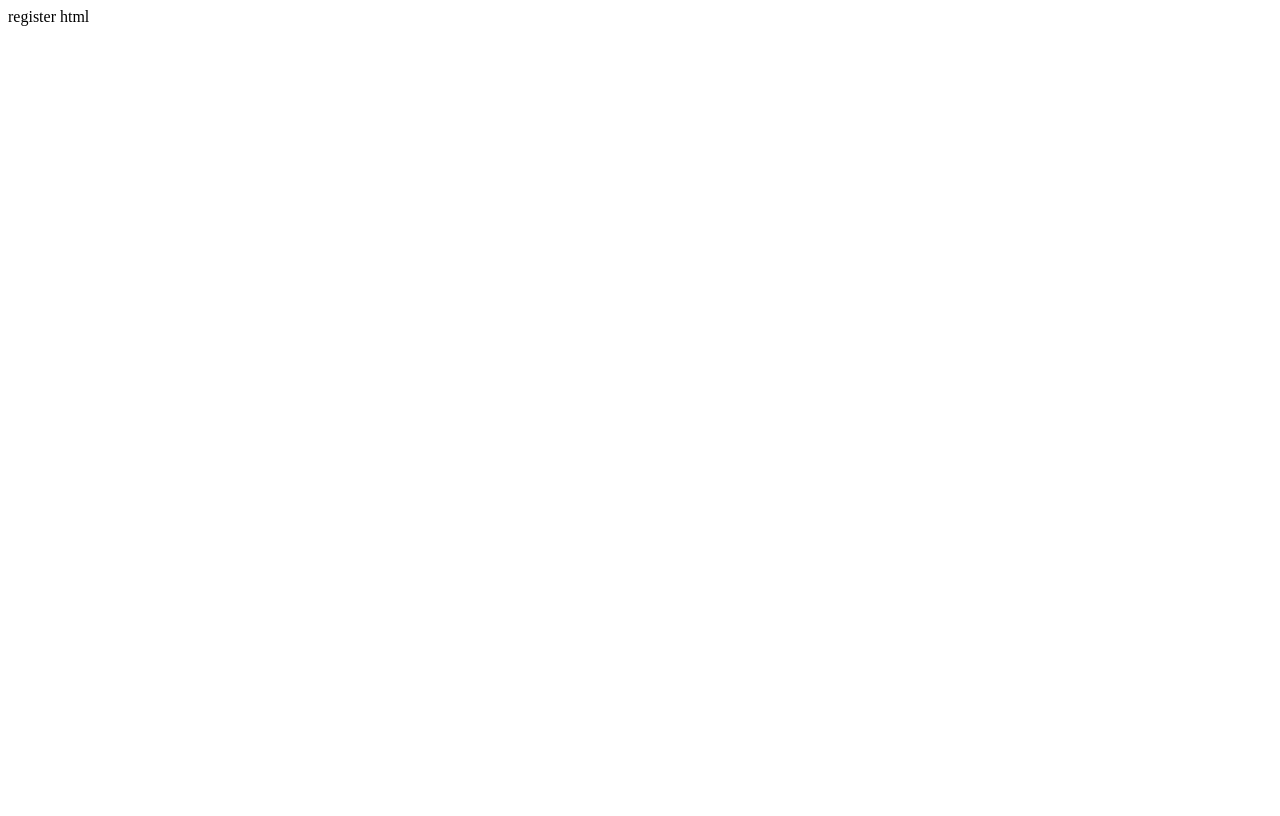
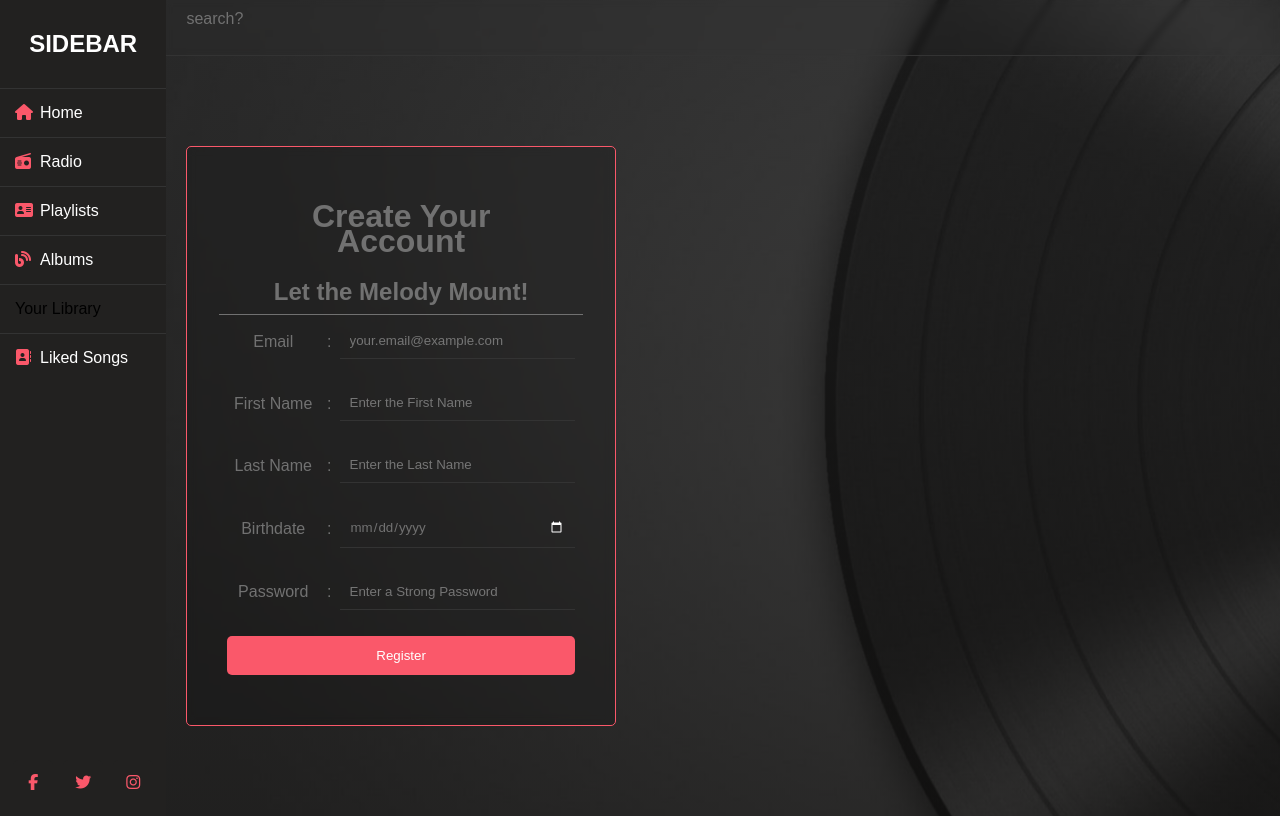
Before and after one commit to Yash04A/MusicStreamingApp, a Flask app: page /register in a window 1280 px wide. Before the commit the page is almost empty. Before the commit the page ends 26 px from the top, so only its background shows below. Run offline with Flask 3, Linux system fonts and the light colour scheme; some libraries are stand-ins or nearby versions.

Commit message:
Worked on auth

```diff
--- a/auth.py
+++ b/auth.py
@@ -1,38 +1,79 @@
 from flask_bcrypt import Bcrypt
-from flask import Blueprint, render_template, request, url_for
+from flask import Blueprint, render_template, request, url_for, flash
+from datetime import datetime
 
 auth_bp = Blueprint('auth', __name__)
 
 from models import User
+from config import bcrypt, db
+
 @auth_bp.route("/register", methods=["GET","POST"])
 def register():
     if request.method == 'POST':
-        email = request.forms.get("email")
-        password = request.forms.get("password")
+        email = request.form.get("email")
+        first = request.form.get("fname")
+        last = request.form.get("lname")
+        dob = request.form.get("dob")
+        password = request.form.get("password")
+        dob = datetime.strptime(dob, '%Y-%m-%d').date()
+        if User.query.filter_by(email=email).first():
+            return "User already exists!"
+
+        else:
+            try:
+                print(dob)
+                print(bcrypt.generate_password_hash(password))
+                user = User(email=email,
+                            first_name=first,
+                            last_name=last,
+                            dob=dob,
+                            role="user",
+                            password = bcrypt.generate_password_hash(password)
+                            )
+                db.session.add(user)
+                db.session.commit()
+                print(1)
+                return url_for("login")
+            except Exception as e:
+                print(e)
+                return "Unsuccessful"
+
     return render_template('auth/register.html')
 
 @auth_bp.route("/login", methods=["GET","POST"])
 def login():
+
     if request.method == 'POST':
-        user = User.query.filter_by(username=username).first()
+        email = request.form.get("email")
+        password = request.form.get("password")
+
+        user = User.query.filter_by(email=email).first()
+
         if user:
-            if Bcrypt.check_password_hash(user.password, password):
-                return 1
+            if bcrypt.check_password_hash(user.password, password):
+                return "Login successful"
             else:
                 return "Wrong password"
         else:
             return "User does not exists."
+
     return render_template('auth/login.html')
 
 @auth_bp.route("/admin/login", methods=["GET","POST"])
 def admin_login():
+
     if request.method == 'POST':
-        user = User.query.filter_by(username=username).first()
+        email = request.form.get("email")
+        password = request.form.get("password")
+
+        user = User.query.filter_by(email=email).first()
+
         if user:
             if Bcrypt.check_password_hash(user.password, password):
-                return 1
+                return flash("Login successful")
             else:
                 return "Wrong password"
         else:
             return "User does not exists."
+
     return render_template('auth/admin.html')
--- a/config.py
+++ b/config.py
@@ -12,7 +12,9 @@ app.config['SONG_IMG_UPLOAD'] = path.join(path.dirname(path.realpath(__file__)),
 app.config['SONG_UPLOAD'] = path.join(path.dirname(path.realpath(__file__)), 'static/song/')
 
 app.config['SQLALCHEMY_DATABASE_URI'] = 'sqlite:///myapp.sqlite3'
-db = SQLAlchemy(app)
+db = SQLAlchemy()
+db.init_app(app)
+app.app_context().push()
 
 bcrypt = Bcrypt(app)
 login_manager = LoginManager(app)
--- a/main.py
+++ b/main.py
@@ -1,6 +1,6 @@
 from flask import Flask, render_template, url_for, redirect, request
 
-from config import app
+from config import app,db
 from auth import auth_bp
 app.register_blueprint(auth_bp)
 
@@ -11,4 +11,5 @@ def home():
     return render_template("home.html")
 
 if __name__ == "__main__":
+    db.create_all()
     app.run(debug=True)
--- a/models.py
+++ b/models.py
@@ -10,14 +10,14 @@ def load_user(user_id):
 
 class User(db.Model, UserMixin):
     id = db.Column(db.Integer, primary_key=True)
-    username = db.Column(db.String(25), nullable=False)
+    email = db.Column(db.String(25), nullable=False)
     first_name = db.Column(db.String(25), nullable=False)
     last_name = db.Column(db.String(25), nullable=False)
-    email = db.Column(db.String(25), nullable=False)
-    dob = db.Column(db.DateTime, nullable=False)
+    dob = db.Column(db.Date, nullable=True)
     role = db.Column(db.String(10), nullable=False)
     pfp  = db.Column(db.String(25), nullable=False, default='default.jpg')
     password = db.Column(db.String(25), nullable=False)
 
 # class Song(db.Model):
+
 #     pass
--- /dev/null
+++ b/static/css/base.css
@@ -0,0 +1,114 @@
+*{
+    margin: 0;
+    padding: 0;
+    box-sizing: border-box;
+    list-style: none;
+    text-decoration: none;
+    font-family: sans-serif;
+  }
+
+  body{
+     background-color: #222120;
+  }
+
+  .wrapper{
+    display: flex;
+    position: relative;
+  }
+
+  .wrapper .sidebar{
+    width: 13vw;
+    height: 100vh;
+    background: #222120;
+    padding: 30px 0px;
+    position: fixed;
+  }
+
+  .wrapper .sidebar h2{
+    color: #fff;
+    text-transform: uppercase;
+    text-align: center;
+    margin-bottom: 30px;
+  }
+
+  .wrapper .sidebar ul li{
+    padding: 15px;
+    border-top: 1px solid #333333;
+  }
+
+  .wrapper .sidebar ul li a{
+    color: #fff;
+    display: block;
+  }
+
+  .wrapper .sidebar ul li a .fas{
+    color: #fa586a;
+    width: 25px;
+  }
+
+  .wrapper .sidebar ul li:hover{
+    background-color: #333333;
+  }
+
+  .wrapper .sidebar ul li:hover a{
+    color: #222120;
+  }
+
+  .wrapper .sidebar .social_media{
+    position: absolute;
+    bottom: 0;
+    left: 50%;
+    transform: translateX(-50%);
+    display: flex;
+  }
+
+  .wrapper .sidebar .social_media a{
+    display: block;
+    width: 40px;
+    background: #222120;
+    height: 40px;
+    line-height: 45px;
+    text-align: center;
+    margin: 0 5px;
+    color: #fa586a;
+    border-top-left-radius: 5px;
+    border-top-right-radius: 5px;
+  }
+
+  .wrapper .main_content{
+    width: 100vw;
+    margin-left: 13vw;
+  }
+
+  .wrapper .main_content .header{
+    height: 7vh;
+    padding: 10px 20px;
+    position: stickey;
+    background-color: transparent;
+    /* background: #222120; */
+    color: #717171;
+    border-bottom: 1px solid #333333;
+  }
+
+
+  .wrapper .main_content .info{
+    margin: 20px;
+    color: #717171;
+    line-height: 25px;
+  }
+
+  .wrapper .main_content .info div{
+    margin-bottom: 20px;
+  }
+
+  @media (max-height: 500px){
+    .social_media{
+      display: none !important;
+    }
+  }
+
+    .main_content {
+        width: 100%;
+        margin: 0;
+        background-image: linear-gradient(0deg, rgba(34, 33, 32, 0.5), rgba(51, 51, 51, 0.5));
+    }
--- /dev/null
+++ b/static/css/forms.css
@@ -0,0 +1,84 @@
+body{
+    overflow: hidden;
+}
+
+fieldset {
+    width: 40%;
+    text-align: center;
+    -webkit-backdrop-filter: blur(5px);
+    backdrop-filter: blur(5px);
+    background: rgba(0,0,0,0.15);
+    padding: 2rem;
+    border: 1px solid #fa586a;
+    border-radius: 5px;
+}
+
+.container {
+    min-height: 90vh;
+    display: flex;
+    background-position: 50%;
+    background-size: cover;
+    align-items: center;
+    flex-direction: row;
+    margin: 0;
+    box-sizing: border-box;
+}
+
+.main_content {
+    width: 100%;
+    margin: 0;
+    background-image: linear-gradient(0deg, rgba(34, 33, 32, 0.5), rgba(51, 51, 51, 0.5)), url(disc-bg.png);
+    background-repeat: no-repeat;
+    background-size:cover;
+    background-attachment: fixed;
+    box-sizing: border-box;
+ }
+
+.header{
+    -webkit-backdrop-filter: blur(3px);
+    backdrop-filter: blur(3px);
+}
+
+form li {
+    display: flex;
+    align-items: center;
+    margin-bottom: 10px;
+}
+
+legend {
+    flex: 1;
+}
+
+input {
+    flex: 2;
+    background-color: transparent;
+    width:70%;
+    padding: 10px;
+    border : none;
+    border-bottom: 1px solid #333333;
+    margin: 8px;
+    color: #717171;
+}
+input[type="date"]::-webkit-calendar-picker-indicator {
+    filter: invert(1);
+}
+
+.heading{
+    padding: 25px;
+    text-align: center;
+}
+fieldset h2{
+    padding-bottom: 10px;
+    border-bottom: .1px solid #717171;
+}
+
+
+input[type="submit"]{
+    background-color: #fa586a;
+    color:white;
+    padding:12px 20px;
+    border:none;
+    border-radius: 5px;
+    cursor: pointer;
+    width: 100%;
+}
--- a/templates/auth/register.html
+++ b/templates/auth/register.html
@@ -1 +1,26 @@
-register html
+{% extends "base.html" %}
+
+
+{% block head %}
+<link rel="stylesheet" href="{{ url_for('static', filename='css/forms.css') }}">
+{% endblock %}
+
+
+{% block content %}
+<div class="container">
+    <fieldset>
+        <!-- <h1 class="heading">Create Your TuneIn Account</h1>
+        <h2>Where Music Comes Alive</h2> -->
+        <h1 class="heading">Create Your Account</h1>
+        <h2>Let the Melody Mount!</h2>
+        <form action="/register" method="post">
+            <li><legend for="email">Email</legend>:<input type="email" name="email" id="email" placeholder="your.email@example.com" required></li>
+            <li><legend for="fname">First Name</legend>:<input type="text" name="fname" id="fname" placeholder="Enter the First Name " required></li>
+            <li><legend for="lname">Last Name</legend>:<input type="text" name="lname" id="lname" placeholder="Enter the Last Name" required></li>
+            <li><legend for="date">Birthdate</legend>:<input type="date" name="dob" id="dob" value="None"  placeholder="birthday"></li>
+            <li><legend for="password">Password</legend>:<input type="password" name="password" id="password" placeholder="Enter a Strong Password" required></li>
+            <li><input type="submit" value="Register"></li>
+        </form>
+    </fieldset>
+</div>
+{% endblock %}
--- a/templates/base.html
+++ b/templates/base.html
@@ -0,0 +1,44 @@
+<!DOCTYPE html>
+<html lang="en">
+<head>
+    <meta charset="UTF-8">
+    <meta name="viewport" content="width=device-width, initial-scale=1.0">
+    <link rel="stylesheet" href="{{ url_for('static', filename='css/base.css') }}">
+    {% block head %}
+    {% endblock %}
+
+</head>
+<body>
+    <script src="https://kit.fontawesome.com/b99e675b6e.js"></script>
+
+<div class="wrapper">
+    <div class="sidebar">
+        <h2>Sidebar</h2>
+        <ul>
+            <li><a href="#"><i class="fas fa-home"></i>Home</a></li>
+            <li><a href="#"><i class="fas fa-radio"></i>Radio</a></li>
+            <li><a href="#"><i class="fas fa-address-card"></i>Playlists</a></li>
+            <li><a href="#"><i class="fas fa-blog"></i>Albums</a></li>
+
+            <li>Your Library</li>
+            <li><a href="#"><i class="fas fa-address-book"></i>Liked Songs</a></li>
+        </ul>
+        <div class="social_media">
+          <a href="#"><i class="fab fa-facebook-f"></i></a>
+          <a href="#"><i class="fab fa-twitter"></i></a>
+          <a href="#"><i class="fab fa-instagram"></i></a>
+      </div>
+    </div>
+    <div class="main_content">
+        <div class="header">search?</div>
+        <div class="info">
+            <div>
+                {% block content %}
+                {% endblock %}
+            </div>
+
+      </div>
+    </div>
+</div>
+</body>
+</html>
--- a/templates/home.html
+++ b/templates/home.html
@@ -1 +1 @@
-home
+{% extends "base.html" %}
```
Also changed, not shown: templates/auth/admin.html (+17 -1 lines), templates/auth/login.html (+22 -1 lines), static/css/disc-bg.png (added).
